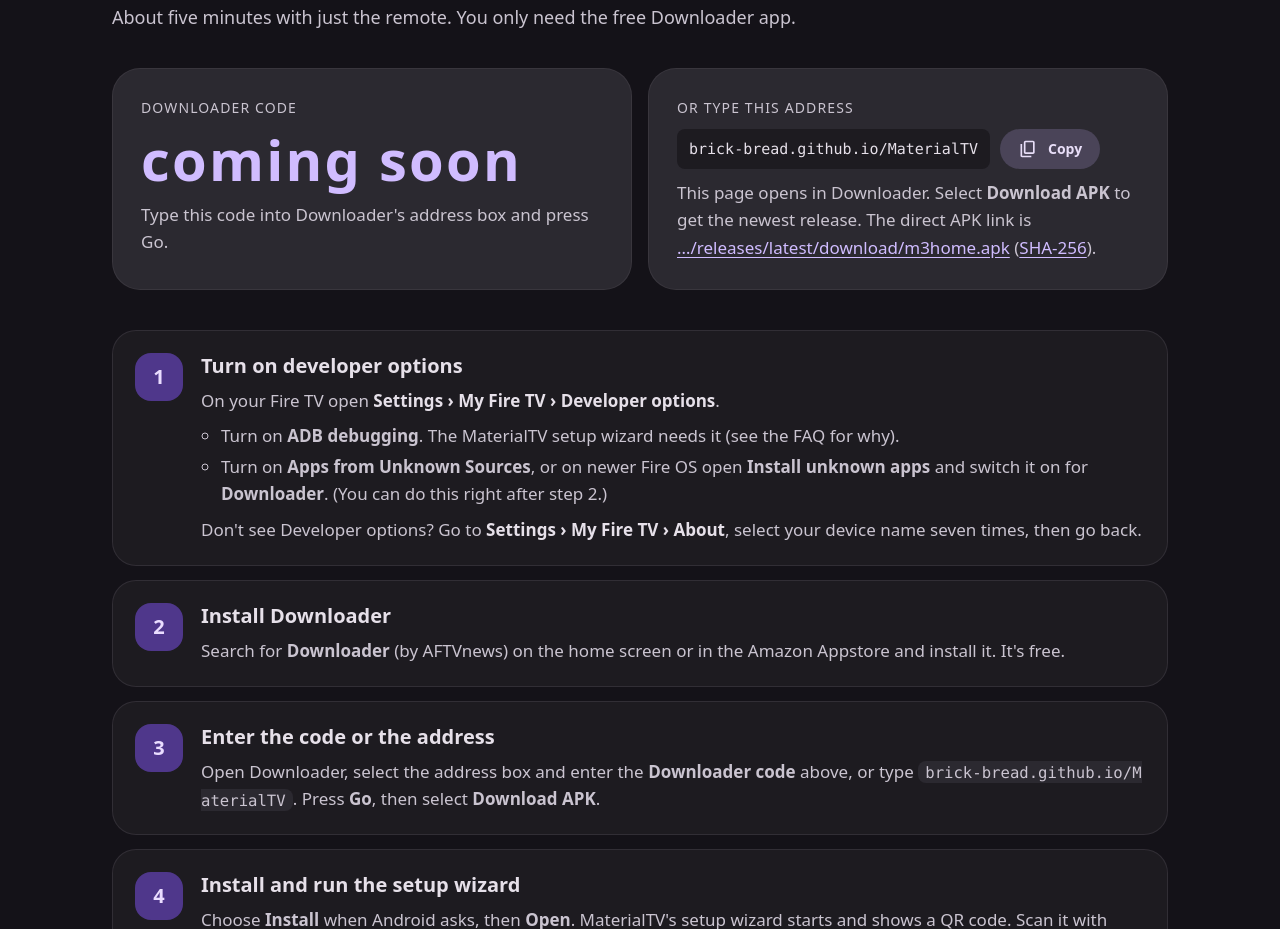
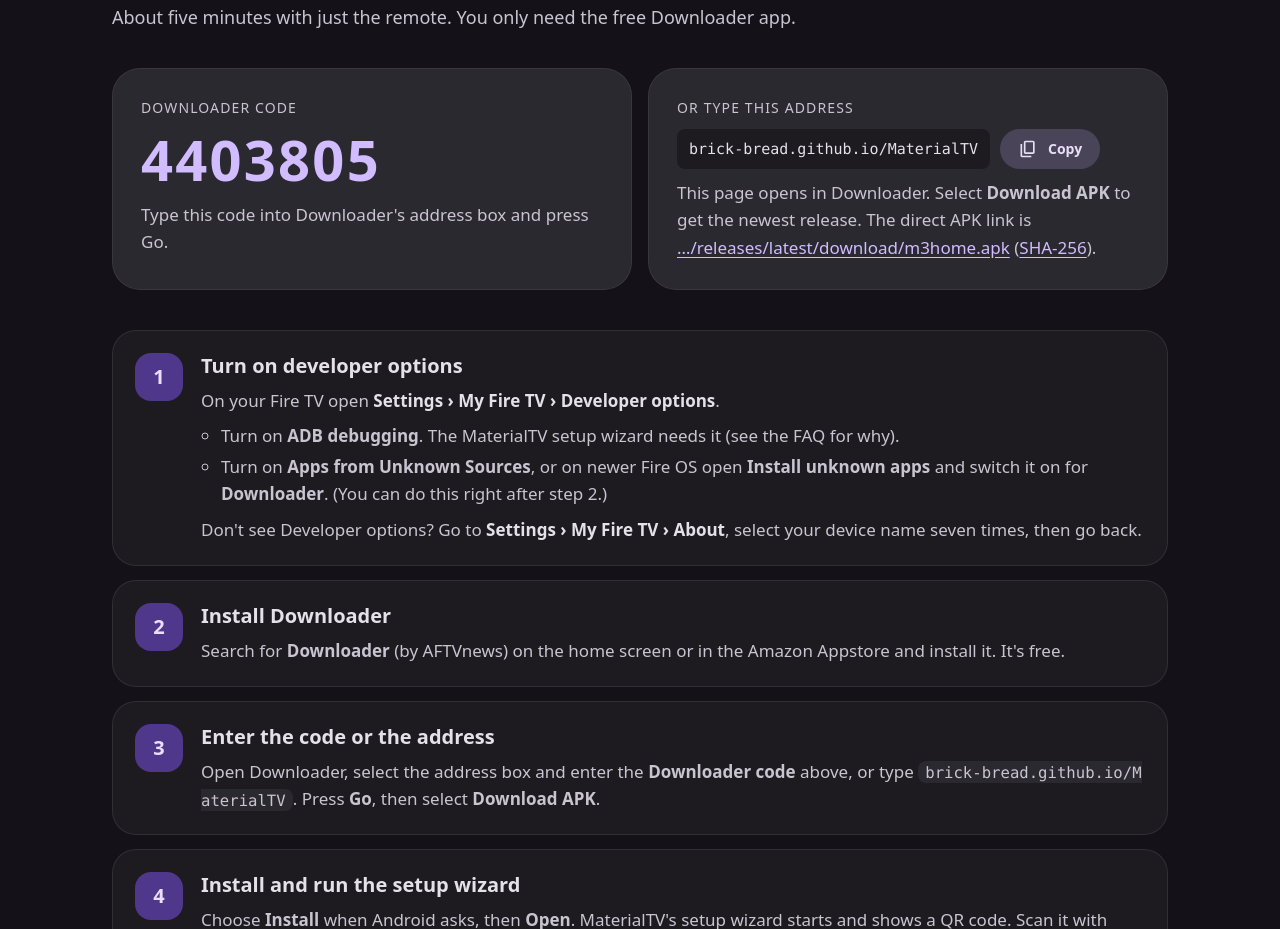
Before and after one commit to Brick-Bread/MaterialTV, a plain HTML site: page docs/index.html in a window 1280 px wide. Shown: the part 814-1743 px from the top of the page. Drawn offline with Linux system fonts and the light colour scheme; a web font is replaced by a local one.

Commit message:
Add Downloader code 4403805 to the website and README
Co-Authored-By: Claude Opus 5.5 <noreply@anthropic.com>

```diff
--- a/docs/index.html
+++ b/docs/index.html
@@ -2,8 +2,8 @@
 <!--
   MaterialTV - install page (GitHub Pages, served from /docs).
 
-  TO EDIT THE DOWNLOADER CODE: search for id="downloader-code" below and replace
-  the text "coming soon" with the code you registered at aftv.news (e.g. 1234567).
+  DOWNLOADER CODE: 4403805 (registered at aftv.news). To change it, edit the element
+  with id="downloader-code" below.
   That single element is the only place the code lives.
 
   Screenshots are loaded from docs/screenshots/*.png. Any image that is missing
@@ -321,8 +321,8 @@
       <div class="get">
         <div class="card code-box">
           <span class="code-label">Downloader code</span>
-          <!-- EDIT HERE: replace "coming soon" with your aftv.news Downloader code. -->
-          <span class="code-value" id="downloader-code">coming soon</span>
+          <!-- aftv.news Downloader code -->
+          <span class="code-value" id="downloader-code">4403805</span>
           <p>Type this code into Downloader's address box and press Go.</p>
         </div>
         <div class="card code-box">
```
Also changed, not shown: 1 other file.
